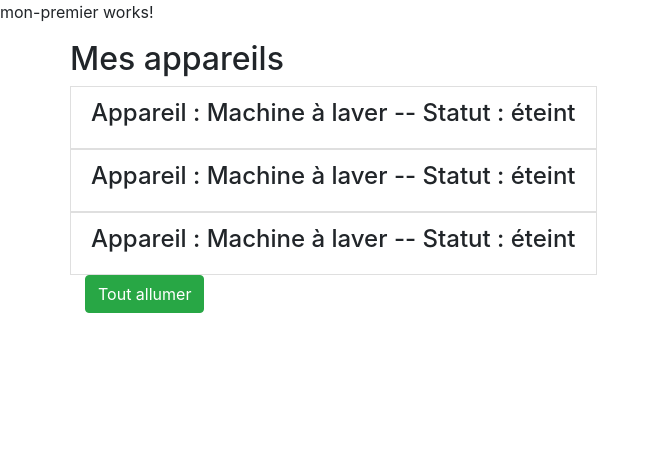
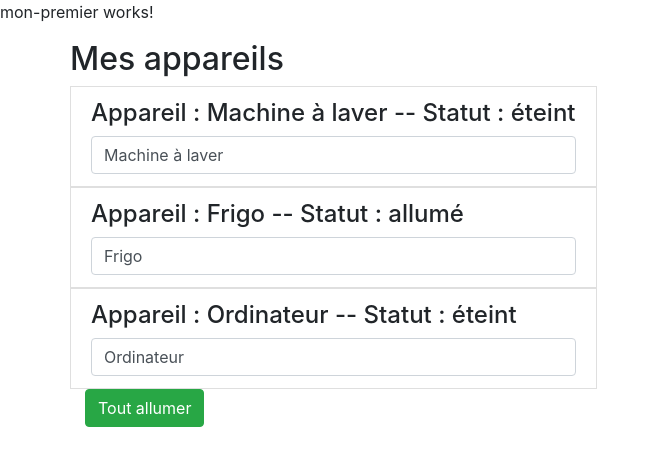
Before and after one commit to aurelien-altarriba/premier-projet-angular, an Angular app: page / in a window 1280 px wide. Shown: the top 466 px of the page, without its empty margins (0-659 px from the left). Built offline with nearby package versions, Linux system fonts and the light colour scheme.

Commit message:
Liaison à double sens

```diff
--- a/src/app/app.component.html
+++ b/src/app/app.component.html
@@ -6,9 +6,9 @@
     <div class="col-xs-12">
       <h2>Mes appareils</h2>
       <ul class="list-group">
-        <app-appareil></app-appareil>
-        <app-appareil></app-appareil>
-        <app-appareil></app-appareil>
+        <app-appareil [appareilName]="appareilOne" [appareilStatus]="'éteint'"></app-appareil>
+        <app-appareil [appareilName]="appareilTwo" [appareilStatus]="'allumé'"></app-appareil>
+        <app-appareil [appareilName]="appareilThree" [appareilStatus]="'éteint'"></app-appareil>
       </ul>
     </div>
   </div>
--- a/src/app/app.component.ts
+++ b/src/app/app.component.ts
@@ -7,6 +7,10 @@
 })
 export class AppComponent {
   isAuth: boolean = false;
+
+  appareilOne = 'Machine à laver';
+  appareilTwo = 'Frigo';
+  appareilThree = 'Ordinateur';
 
   constructor() {
     setTimeout(
--- a/src/app/app.module.ts
+++ b/src/app/app.module.ts
@@ -5,6 +5,8 @@
 import { AppComponent } from './app.component';
 import { MonPremierComponent } from './mon-premier/mon-premier.component';
 import { AppareilComponent } from './appareil/appareil.component';
+
+import { FormsModule } from '@angular/forms';
 
 @NgModule({
   declarations: [
@@ -14,7 +16,8 @@
   ],
   imports: [
     BrowserModule,
-    AppRoutingModule
+    AppRoutingModule,
+    FormsModule
   ],
   providers: [],
   bootstrap: [AppComponent]
--- a/src/app/appareil/appareil.component.html
+++ b/src/app/appareil/appareil.component.html
@@ -1,3 +1,4 @@
 <li class="list-group-item">
     <h4>Appareil : {{ appareilName }} -- Statut : {{ getStatus() }}</h4>
+    <input type="text" class="form-control" [(ngModel)]="appareilName">
 </li>
--- a/src/app/appareil/appareil.component.ts
+++ b/src/app/appareil/appareil.component.ts
@@ -1,4 +1,4 @@
-import { Component, OnInit } from '@angular/core';
+import { Component, Input, OnInit } from '@angular/core';
 
 @Component({
   selector: 'app-appareil',
@@ -7,13 +7,16 @@
 })
 export class AppareilComponent implements OnInit {
 
-  constructor() { }
+  constructor() {
+    this.appareilName = "Indéfini";
+    this.appareilStatus = "Inconnu";
+  }
 
   ngOnInit(): void {
   }
 
-  appareilName: string = "Machine à laver";
-  appareilStatus: string = 'éteint';
+  @Input() appareilName: string;
+  @Input() appareilStatus: string;
 
   getStatus() {
     return this.appareilStatus;
```
